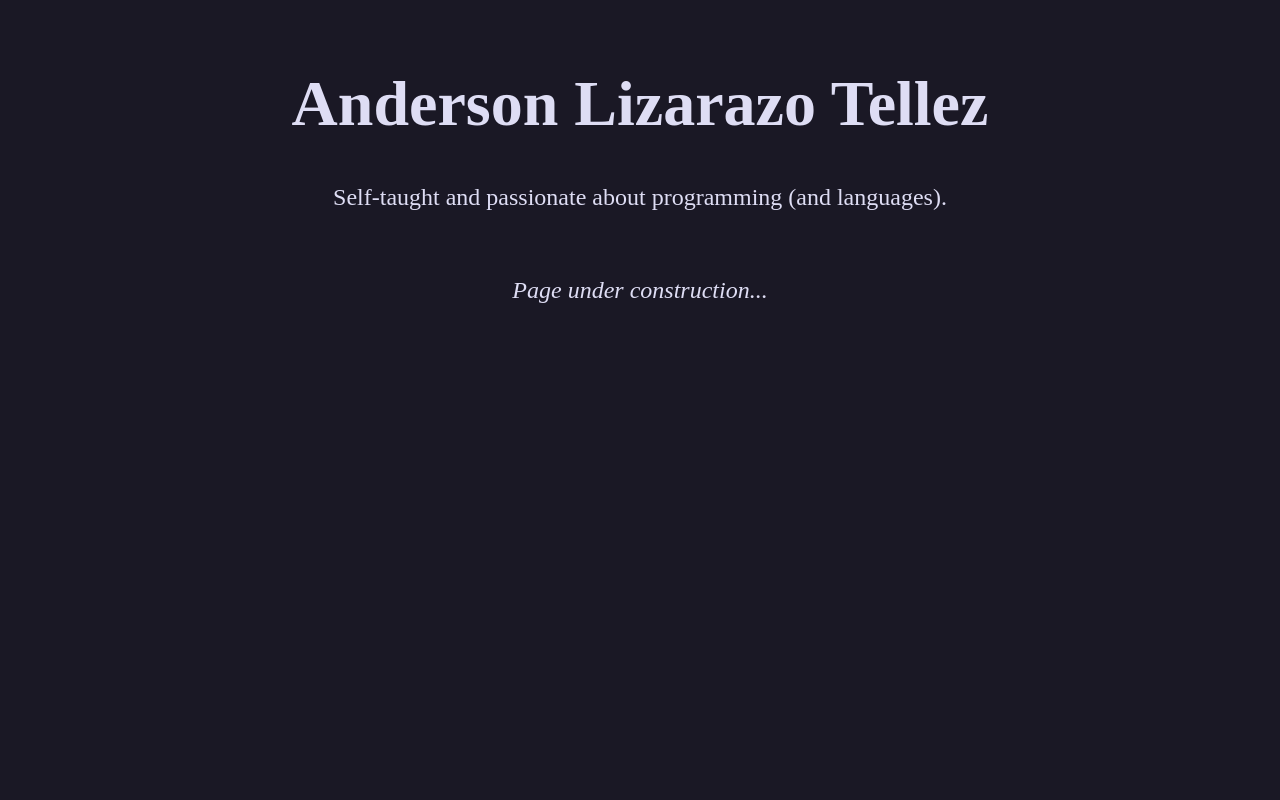
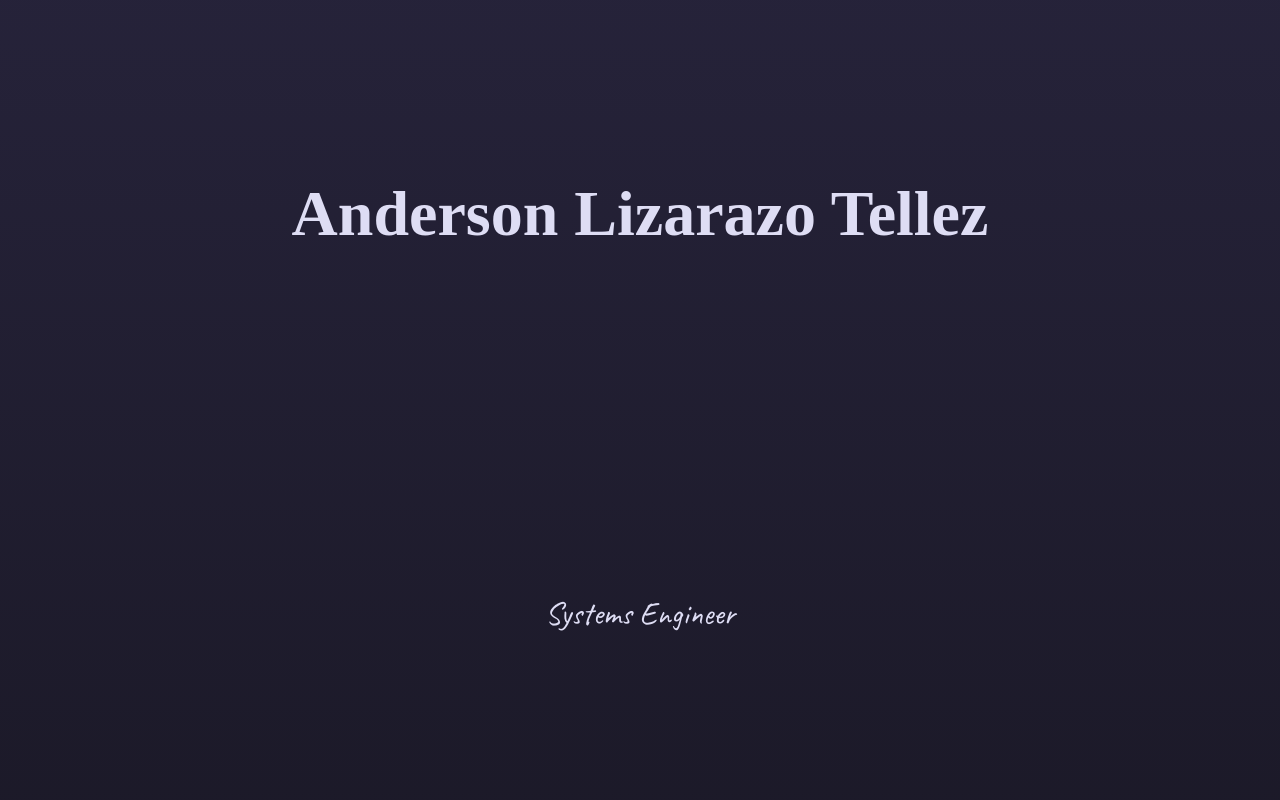
Before and after one commit to ALizarazoTellez/andersonlizarazo.com, a website: page src/index.html in a window 1280 px wide. Shown: the top 800 px of the page. Drawn offline with Linux system fonts and the light colour scheme; a web font is replaced by a local one.

Commit message:
Add hero section

```diff
--- a/src/index.html
+++ b/src/index.html
@@ -11,7 +11,10 @@
   </head>
 
   <body>
-    <h1>Anderson Lizarazo Tellez</h1>
+    <header class="hero">
+      <h1 class="name">Anderson Lizarazo Tellez</h1>
+      <p class="degree">Systems Engineer</p>
+    </header>
 
     <p>Self-taught and passionate about programming (and languages).</p>
 
--- a/src/style.css
+++ b/src/style.css
@@ -1,21 +1,49 @@
+@import url("https://fonts.googleapis.com/css2?family=Caveat:wght@400..700&family=Signika+Negative:wght@300..700&display=swap");
+
 :root {
   --color-base: hsl(249deg, 22%, 12%);
   --color-text: hsl(245deg, 50%, 91%);
+  --color-pine: hsl(197deg, 49%, 38%);
+  --color-overlay: hsl(248deg, 25%, 18%);
+  --color-surface: hsl(247deg, 23%, 15%);
+
+  --text-medium: 32px;
+  --text-large: 64px;
+
+  --size-small: 16px;
+  --size-medium: 32px;
 }
 
 * {
   box-sizing: border-box;
 }
 
+html {
+  background: linear-gradient(var(--color-overlay), var(--color-base));
+}
+
 body {
-  background-color: var(--color-base);
+  margin: 0;
   color: var(--color-text);
   text-align: center;
-  padding: 16px;
 }
 
-h1 {
-  font-size: 64px;
+.hero {
+  height: 100dvh;
+
+  user-select: none;
+  display: grid;
+  place-items: center;
+
+  .name {
+    font-size: var(--text-large);
+    font-family: "Signika Negative", serif;
+  }
+
+  .degree {
+    font-size: var(--text-medium);
+    font-family: "Caveat", serif;
+  }
 }
 
 p {
```
